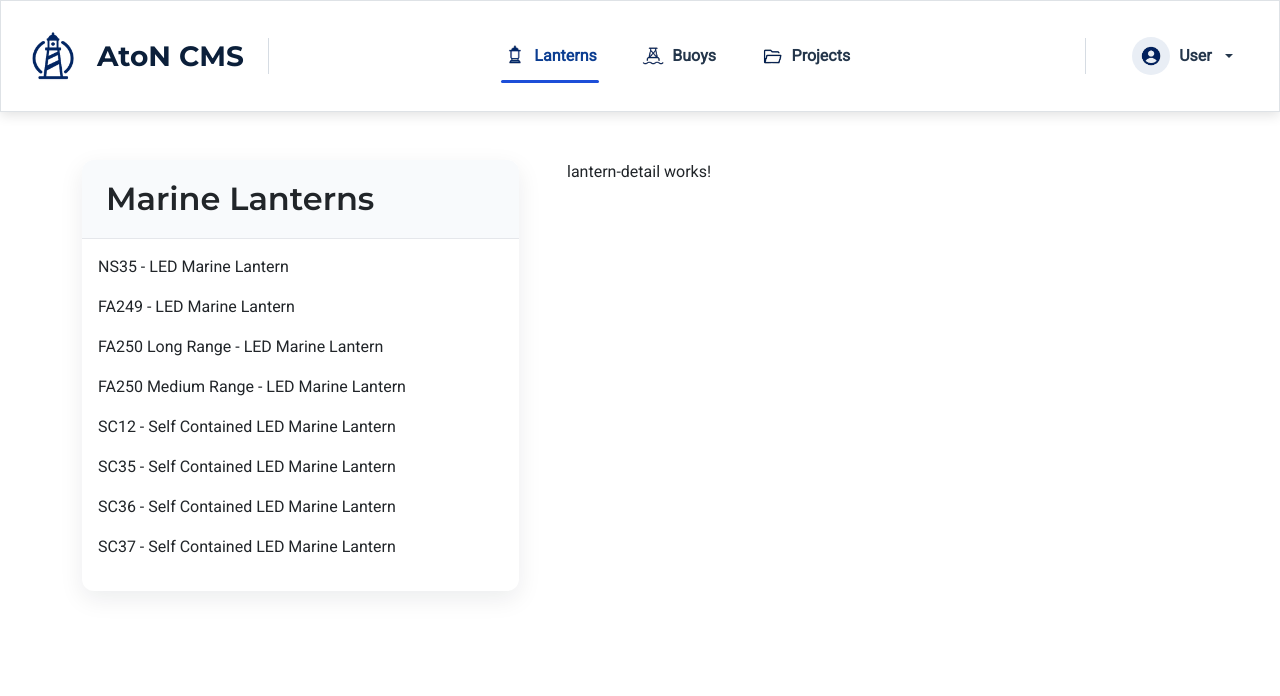
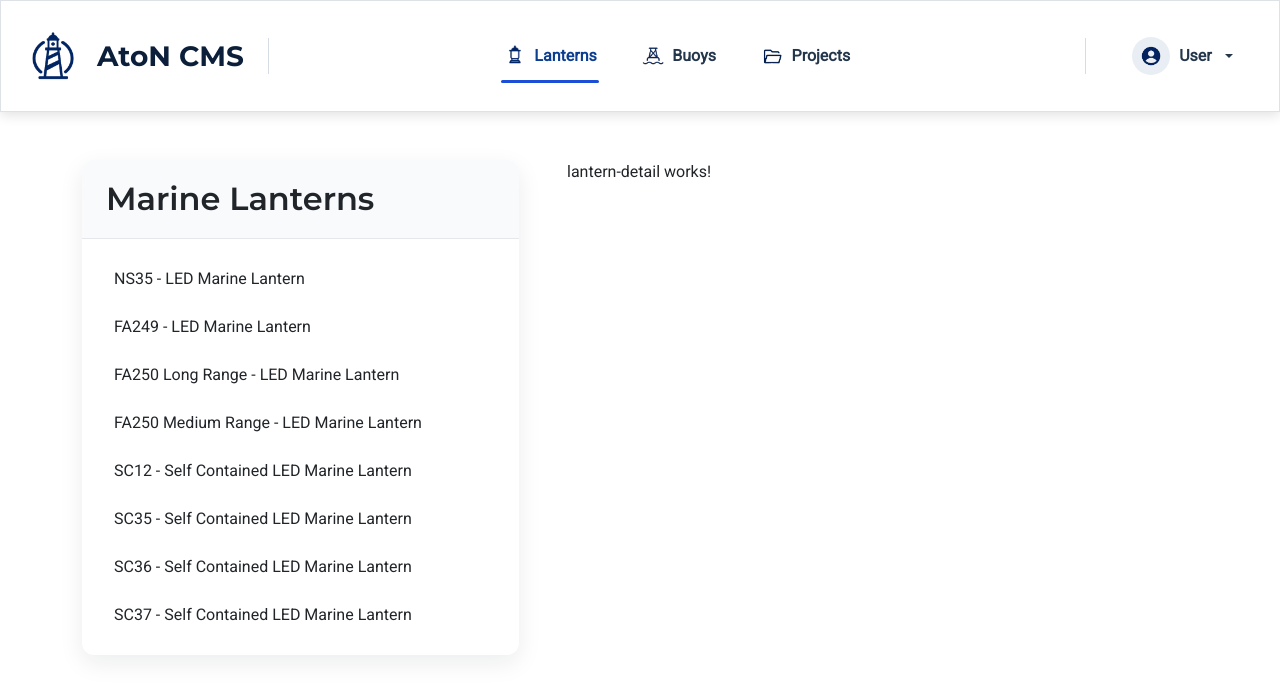
Before and after one commit to alfonsoscudiero/aton-cms, an Angular app: page / in a window 1280 px wide. Shown: the top 696 px of the page. Built offline with nearby package versions, Linux system fonts and the light colour scheme.

Commit message:
Implement lantern selection EventEmitter and hover effects

```diff
--- a/src/app/lanterns/lantern-list/lantern-list.css
+++ b/src/app/lanterns/lantern-list/lantern-list.css
@@ -15,3 +15,25 @@
   margin: 0;
   font-weight: 600;
 }
+
+.lantern-row {
+  cursor: pointer;
+  padding: 0.75rem 1rem;
+  border-radius: 8px;
+  transition: all 0.2s ease;
+}
+
+.lantern-row.active {
+  background-color: #e7f1ff;
+  border-left: 4px solid #0d6efd;
+  font-weight: 600;
+}
+
+.lantern-row:hover {
+  background-color: #f5f8ff;
+  color: #0d6efd;
+}
+
+.lantern-row p {
+  margin: 0;
+}
--- a/src/app/lanterns/lantern-list/lantern-list.html
+++ b/src/app/lanterns/lantern-list/lantern-list.html
@@ -4,8 +4,14 @@
   </div>
 
   <div class="card-body">
-    <div *ngFor="let lantern of lanterns">
+    <div
+      *ngFor="let lantern of lanterns"
+      class="lantern-row"
+      (click)="onSelectedLantern(lantern)"
+    >
       <p>{{ lantern.model }} - {{ lantern.type }}</p>
     </div>
   </div>
+
+
 </div>
--- a/src/app/lanterns/lantern-list/lantern-list.ts
+++ b/src/app/lanterns/lantern-list/lantern-list.ts
@@ -1,4 +1,4 @@
-import { Component, OnInit } from '@angular/core';
+import { Component, EventEmitter, OnInit, Output } from '@angular/core';
 import { Lantern } from '../lantern.model';
 import { LanternService } from '../lantern.service';
 
@@ -10,10 +10,15 @@ import { LanternService } from '../lantern.service';
 })
 export class LanternList implements OnInit {
   lanterns: Lantern[] = [];
+  @Output() lanternSelected = new EventEmitter<Lantern>();
 
   constructor(private lanternService: LanternService) {}
 
   ngOnInit(): void {
     this.lanterns = this.lanternService.getLanterns();
   }
+
+  onSelectedLantern(lantern: Lantern): void {
+    this.lanternSelected.emit(lantern);
+  }
 }
```
